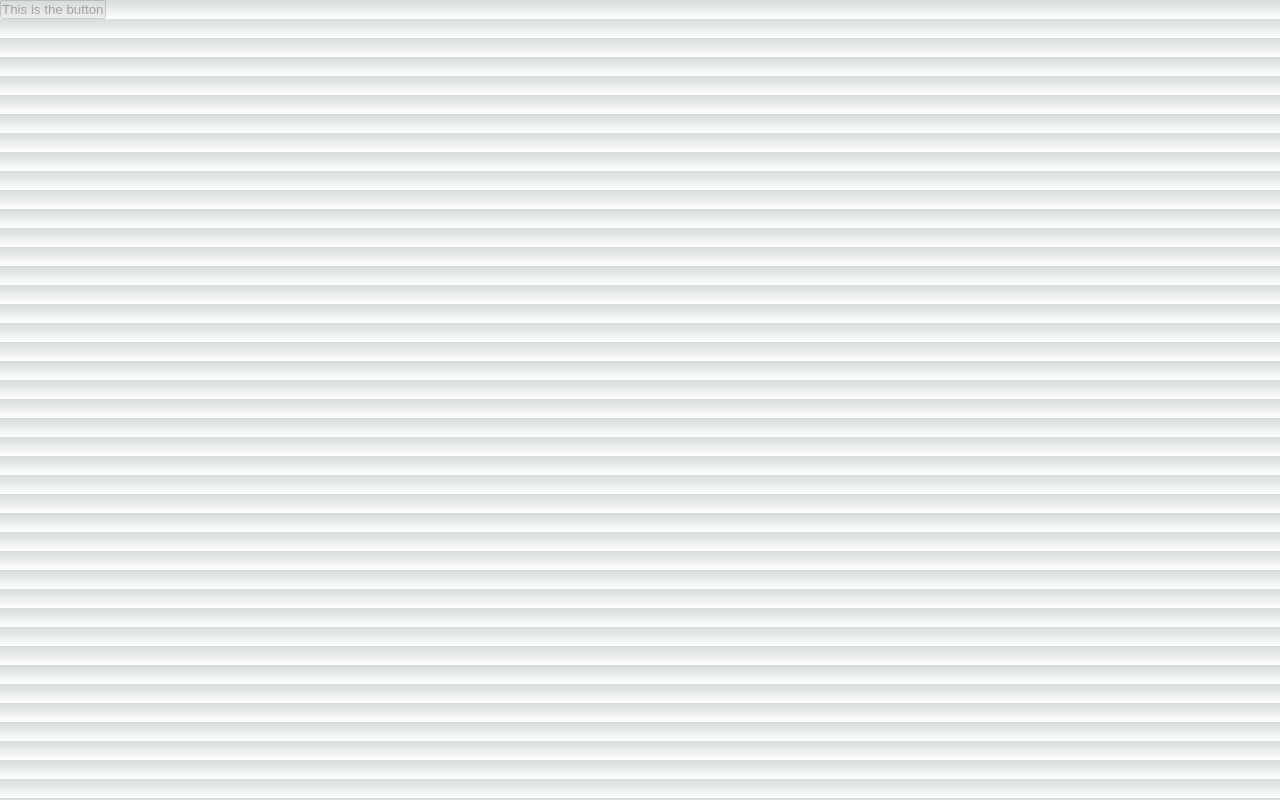
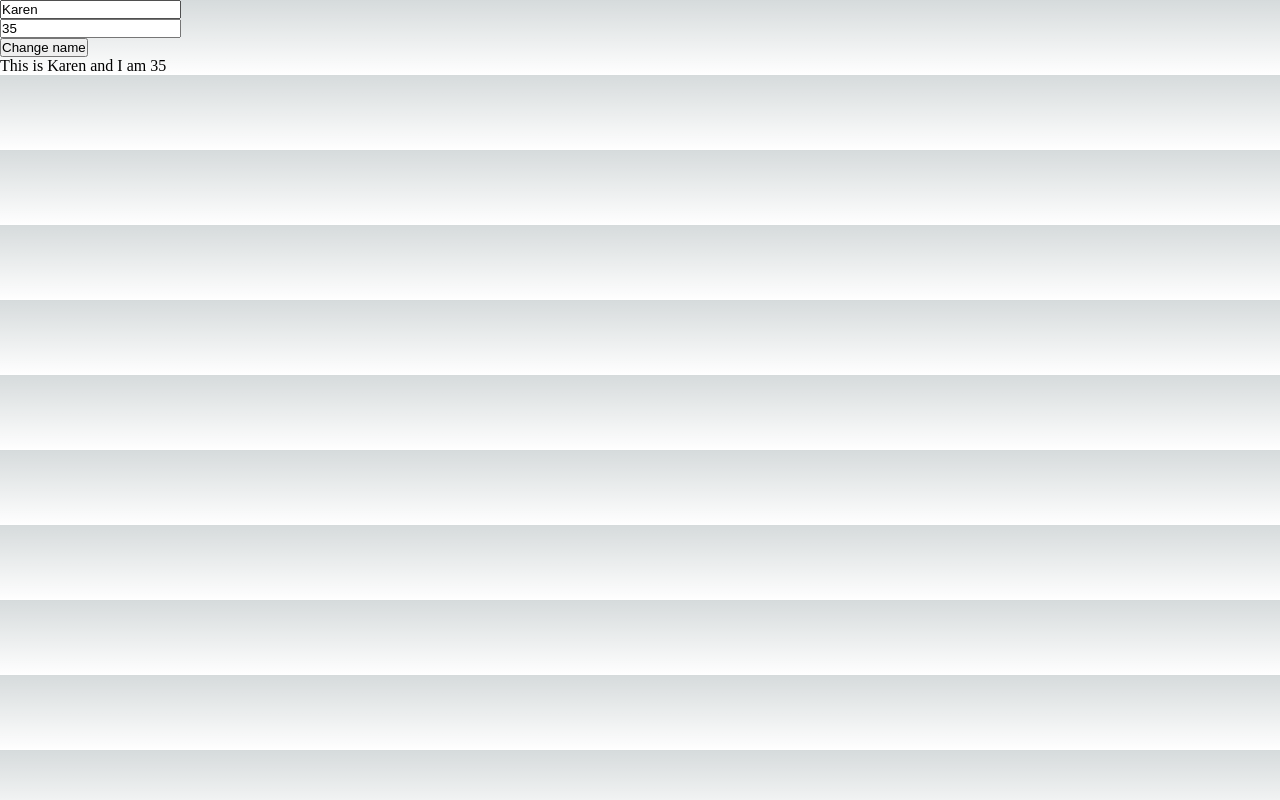
Before and after one commit to Jadekin/React-and-React-Native-practice, a Next.js app: page / in a window 1280 px wide. Built offline with nearby package versions, Linux system fonts and the light colour scheme.

Commit message:
useState hook + interface props that are optional

```diff
--- a/src/pages/index.tsx
+++ b/src/pages/index.tsx
@@ -1,17 +1,40 @@
 import * as React from "react";
 
 export default function Home() {
+  const [name, setName] = React.useState("Karen");
+  const [age, setAge] = React.useState(35);
+
   return (
     <>
-      <Button disabled={true} text="This is the button" />
+      <div>
+        <input value={name} onChange={(e) => setName(e.target.value)}></input>
+      </div>
+      <div>
+        <input
+          type="number"
+          value={age}
+          onChange={(e) => setAge(e.target.value)}></input>
+      </div>
+      <div>
+        <Button disabled={false} text="Change name" />
+      </div>
+
+      <p>
+        This is {name} and I am {age}{" "}
+      </p>
     </>
   );
 }
 export interface Props {
   disabled: boolean;
   text: string;
+  onClick?: React.FunctionComponent<React.MouseEvent<HTMLButtonElement>>;
 }
 
-export function Button({ disabled, text }: Props) {
-  return <button disabled={disabled}> {text}</button>;
+export function Button({ disabled, text, onClick }: Props) {
+  return (
+    <button disabled={disabled} onClick={onClick}>
+      {text}
+    </button>
+  );
 }
```
